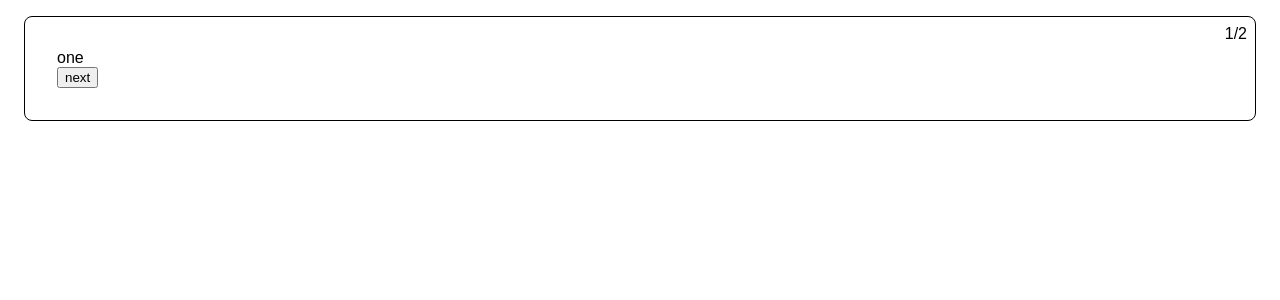
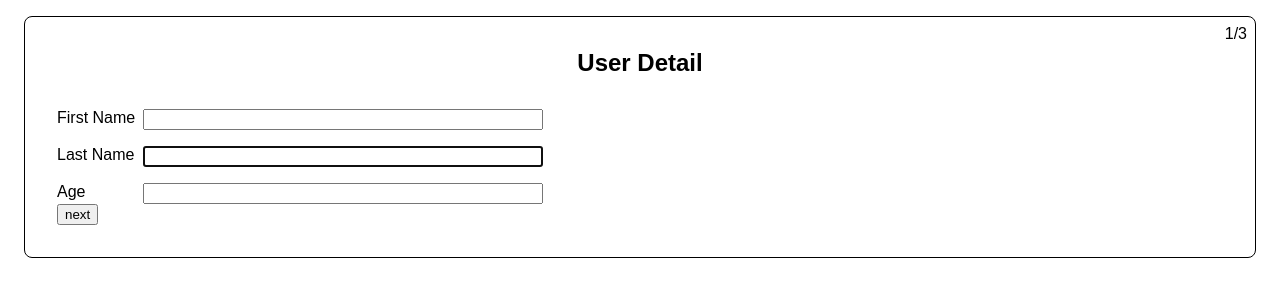
Before and after one commit to letz0703/ts_multi-form, a React (Vite) app: page / in a window 1280 px wide. Shown: the top 300 px of the page. Built offline with nearby package versions, Linux system fonts and the light colour scheme.

Commit message:
wrapping

```diff
--- /dev/null
+++ b/src/AccountForm.tsx
@@ -0,0 +1,13 @@
+import React from "react"
+import FormWrapper from "./FormWrapper"
+
+export function AccountFrom() {
+  return (
+    <FormWrapper title='Account'>
+      <label>Email</label>
+      <input type='email' autoFocus required />
+      <label>Password</label>
+      <input type='password' required />
+    </FormWrapper>
+  )
+}
--- /dev/null
+++ b/src/AddressForm.tsx
@@ -0,0 +1,16 @@
+import FormWrapper from "./FormWrapper"
+
+export default function AddressFrom() {
+  return (
+    <FormWrapper title='Address'>
+      <label>Street</label>
+      <input type='text' autoFocus required />
+      <label>City</label>
+      <input type='text' required />
+      <label>State</label>
+      <input type='text' required />
+      <label>Zip</label>
+      <input type='text' required />
+    </FormWrapper>
+  )
+}
--- a/src/App.tsx
+++ b/src/App.tsx
@@ -1,7 +1,12 @@
+import {AccountFrom} from "./AccountForm"
+import AddressFrom from "./AddressForm"
 import {useMultistepform} from "./useMultistepForm"
+import {UserForm} from "./UserForm"
 
 function App() {
-  const {steps, currentStepIndex, step, isFirstStep, back, next, isLastStep} = useMultistepform([<div>one</div>, <div>two</div>])
+  const {steps, currentStepIndex, step, isFirstStep, back, next, isLastStep} =
+    // useMultistepform([<div>one</div>, <div>two</div>])
+    useMultistepform([<UserForm />, <AccountFrom />, <AddressFrom />])
   return (
     <div
       style={{
@@ -25,13 +30,9 @@ function App() {
             Back
           </button>
         )}
-        {!isLastStep ? (
-          <button type='button' onClick={next}>
-            next
-          </button>
-        ) : (
-          <span style={{color: "red", marginLeft: "1rem"}}>마지막 페이지 입니다</span>
-        )}
+        <button type='button' onClick={next}>
+          {!isLastStep ? "next" : "the END"}
+        </button>
       </form>
     </div>
   )
--- /dev/null
+++ b/src/FormWrapper.tsx
@@ -0,0 +1,16 @@
+// _wrapper and ReactNode 2022.10.24/월
+import {ReactNode} from "react"
+
+type FormWrapperProps = {
+  title: string
+  children: ReactNode
+}
+export default function FormWrapper({title, children}: FormWrapperProps) {
+  // FormWrapperProps as the Type https://youtu.be/uDCBSnWkuH0?t=921
+  return (
+    <div>
+      <h2 style={{textAlign: "center", margin: "0", marginBottom: "2rem"}}>{title}</h2>
+      <div style={{display: "grid", gap: "1rem .5rem", justifyContent: "flex-start", gridTemplateColumns: "auto minmax(auto, 400px)"}}>{children}</div>
+    </div>
+  )
+}
--- a/src/UserForm.tsx
+++ b/src/UserForm.tsx
@@ -0,0 +1,14 @@
+import FormWrapper from "./FormWrapper"
+
+export function UserForm() {
+  return (
+    <FormWrapper title='User Detail'>
+      <label>First Name</label>
+      <input autoFocus required type='text' />
+      <label>Last Name</label>
+      <input autoFocus required type='text' />
+      <label>Age</label>
+      <input required min={1} type='number' />
+    </FormWrapper>
+  )
+}
```
Also changed, not shown: reame.txt (added), 1 other file (tests, documents, lock files or other folders).
